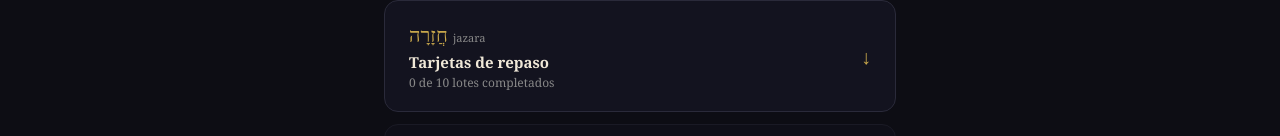
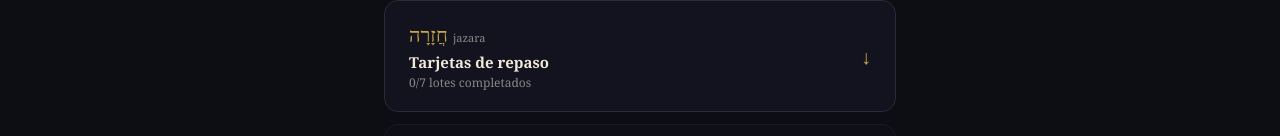
Before and after one commit to shlomoperetz/ulpansefardi, a React (Vite) app: page / in a window 1280 px wide. Shown: the part 457-593 px from the top of the page. Built offline with nearby package versions, Linux system fonts and the light colour scheme.

Commit message:
feat: lotes por niveles — verbos, adjetivos, repasos

```diff
--- a/src/data/cards.js
+++ b/src/data/cards.js
@@ -68,15 +68,18 @@ export const VERBS = [
 
 export const ALL_CARDS = [...ADJECTIVES, ...VERBS];
 
+
 export const LOTES = [
-  { id: 1, label: "Lote 1", cards: ALL_CARDS.slice(0, 10) },
-  { id: 2, label: "Lote 2", cards: ALL_CARDS.slice(10, 20) },
-  { id: 3, label: "Lote 3", cards: ALL_CARDS.slice(20, 30) },
-  { id: 4, label: "Lote 4", cards: ALL_CARDS.slice(30, 40) },
-  { id: 5, label: "Lote 5", cards: ALL_CARDS.slice(40, 50) },
-  { id: 6, label: "Lote 6", cards: ALL_CARDS.slice(50) },
-  { id: 7, label: "Repaso A", cards: ALL_CARDS.slice(0, 20), isRepaso: true, requires: [1, 2] },
-  { id: 8, label: "Repaso B", cards: ALL_CARDS.slice(20, 40), isRepaso: true, requires: [3, 4] },
-  { id: 9, label: "Repaso C", cards: ALL_CARDS.slice(40), isRepaso: true, requires: [5, 6] },
-  { id: 10, label: "Repaso Final", cards: ALL_CARDS, isRepaso: true, isFinal: true, requires: [7, 8, 9] },
+  // NIVEL 1 — Lotes base
+  { id: 1, label: "Verbos 1",      nivel: 1, cards: VERBS.slice(0, 15) },
+  { id: 2, label: "Verbos 2",      nivel: 1, cards: VERBS.slice(15) },
+  { id: 3, label: "Adjetivos 1",   nivel: 1, cards: ADJECTIVES.slice(0, 16) },
+  { id: 4, label: "Adjetivos 2",   nivel: 1, cards: ADJECTIVES.slice(16) },
+
+  // NIVEL 2 — Repasos por categoria
+  { id: 5, label: "Repaso Verbos",     nivel: 2, cards: VERBS,       isRepaso: true, requires: [1, 2] },
+  { id: 6, label: "Repaso Adjetivos",  nivel: 2, cards: ADJECTIVES,  isRepaso: true, requires: [3, 4] },
+
+  // NIVEL 3 — Repaso general
+  { id: 7, label: "Repaso Final", nivel: 3, cards: ALL_CARDS, isRepaso: true, isFinal: true, requires: [5, 6] },
 ];
--- a/src/pages/Landing.jsx
+++ b/src/pages/Landing.jsx
@@ -11,8 +11,11 @@ export default function Landing({ t, onNavigate }) {
   const today = new Date().toISOString().split("T")[0];
   const practicedToday = progress.lastSession === today;
 
-  const baseLotes = LOTES.filter(l => !l.isRepaso);
-  const repasoLotes = LOTES.filter(l => l.isRepaso);
+  const niveles = [
+    { nivel: 1, label: "Nivel 1 — Lotes base" },
+    { nivel: 2, label: "Nivel 2 — Repaso por categoria" },
+    { nivel: 3, label: "Nivel 3 — Repaso final" },
+  ];
 
   function loteStatus(lote) {
     if (progress.loteDone[lote.id]) return "done";
@@ -28,11 +31,10 @@ export default function Landing({ t, onNavigate }) {
       <div
         onClick={() => !locked && onNavigate("anki", lote.id)}
         style={{
-          background: t.card,
-          border: "1px solid " + (done ? t.gold : locked ? t.border : t.border),
-          borderRadius: 12, padding: "16px 20px",
+          background: t.card, borderRadius: 12, padding: "14px 18px",
+          border: "1px solid " + (done ? t.gold : t.border),
           cursor: locked ? "not-allowed" : "pointer",
-          opacity: locked ? 0.4 : 1,
+          opacity: locked ? 0.35 : 1,
           display: "flex", alignItems: "center", justifyContent: "space-between",
           transition: "border-color 0.2s",
         }}
@@ -43,7 +45,7 @@ export default function Landing({ t, onNavigate }) {
           <div style={{ fontSize: 14, color: t.text, fontWeight: done ? "bold" : "normal" }}>{lote.label}</div>
           <div style={{ fontSize: 11, color: t.muted, marginTop: 2 }}>{lote.cards.length} palabras</div>
         </div>
-        <div style={{ fontSize: 18, color: done ? t.gold : locked ? t.subtle : t.muted }}>
+        <div style={{ fontSize: 16, color: done ? t.gold : locked ? t.subtle : t.muted }}>
           {done ? "✦" : locked ? "⊗" : "→"}
         </div>
       </div>
@@ -95,22 +97,28 @@ export default function Landing({ t, onNavigate }) {
             <div style={{ fontSize: 20, color: t.gold }}>חֲזָרָה <span style={{ fontSize: 11, color: t.muted }}>jazara</span></div>
             <div style={{ fontSize: 15, fontWeight: "bold", marginTop: 4 }}>Tarjetas de repaso</div>
             <div style={{ fontSize: 12, color: t.muted, marginTop: 2 }}>
-              {Object.keys(progress.loteDone).length} de {LOTES.length} lotes completados
+              {Object.keys(progress.loteDone).length}/{LOTES.length} lotes completados
             </div>
           </div>
           <div style={{ fontSize: 20, color: t.gold }}>{showLotes ? "↑" : "↓"}</div>
         </button>
 
         {showLotes && (
-          <div style={{ display: "flex", flexDirection: "column", gap: 8, marginBottom: 12 }}>
-            <div style={{ fontSize: 11, color: t.muted, letterSpacing: 1, textTransform: "uppercase", padding: "4px 4px" }}>Lotes base</div>
-            {baseLotes.map(l => <LoteBtn key={l.id} lote={l} />)}
-            <div style={{ fontSize: 11, color: t.muted, letterSpacing: 1, textTransform: "uppercase", padding: "12px 4px 4px" }}>Repasos</div>
-            {repasoLotes.map(l => <LoteBtn key={l.id} lote={l} />)}
+          <div style={{ display: "flex", flexDirection: "column", gap: 20, marginBottom: 16 }}>
+            {niveles.map(n => (
+              <div key={n.nivel}>
+                <div style={{ fontSize: 11, color: t.muted, letterSpacing: 1, textTransform: "uppercase", marginBottom: 8, paddingLeft: 4 }}>
+                  {n.label}
+                </div>
+                <div style={{ display: "flex", flexDirection: "column", gap: 8 }}>
+                  {LOTES.filter(l => l.nivel === n.nivel).map(l => <LoteBtn key={l.id} lote={l} />)}
+                </div>
+              </div>
+            ))}
           </div>
         )}
 
-        <div style={{ background: t.card, border: "1px solid " + t.border, borderRadius: 14, padding: "20px 24px", opacity: 0.45 }}>
+        <div style={{ background: t.card, border: "1px solid " + t.border, borderRadius: 14, padding: "20px 24px", opacity: 0.45, marginTop: 8 }}>
           <div style={{ fontSize: 20, color: t.gold }}>דִּקְדּוּק <span style={{ fontSize: 11, color: t.muted }}>dikduk</span></div>
           <div style={{ fontSize: 15, fontWeight: "bold", marginTop: 4 }}>Gramatica</div>
           <div style={{ fontSize: 12, color: t.muted, marginTop: 2 }}>Proximamente</div>
```
